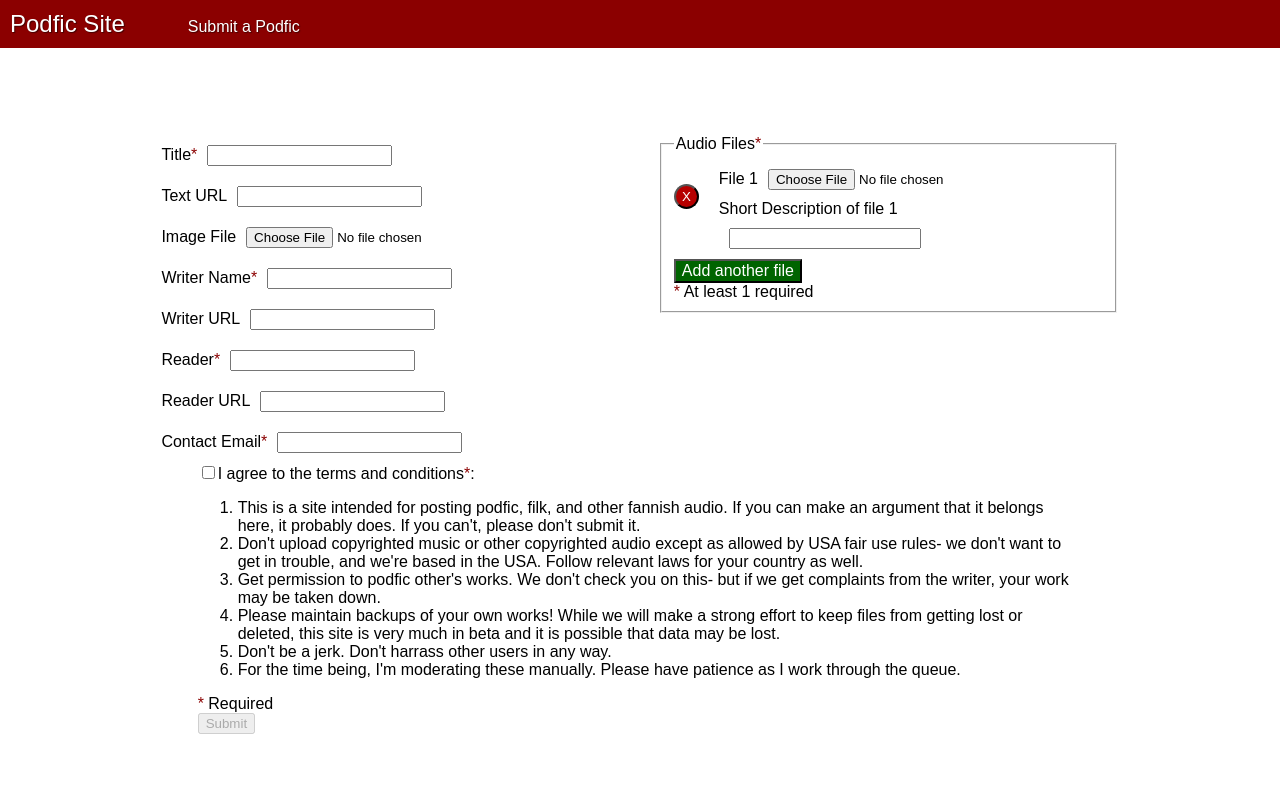
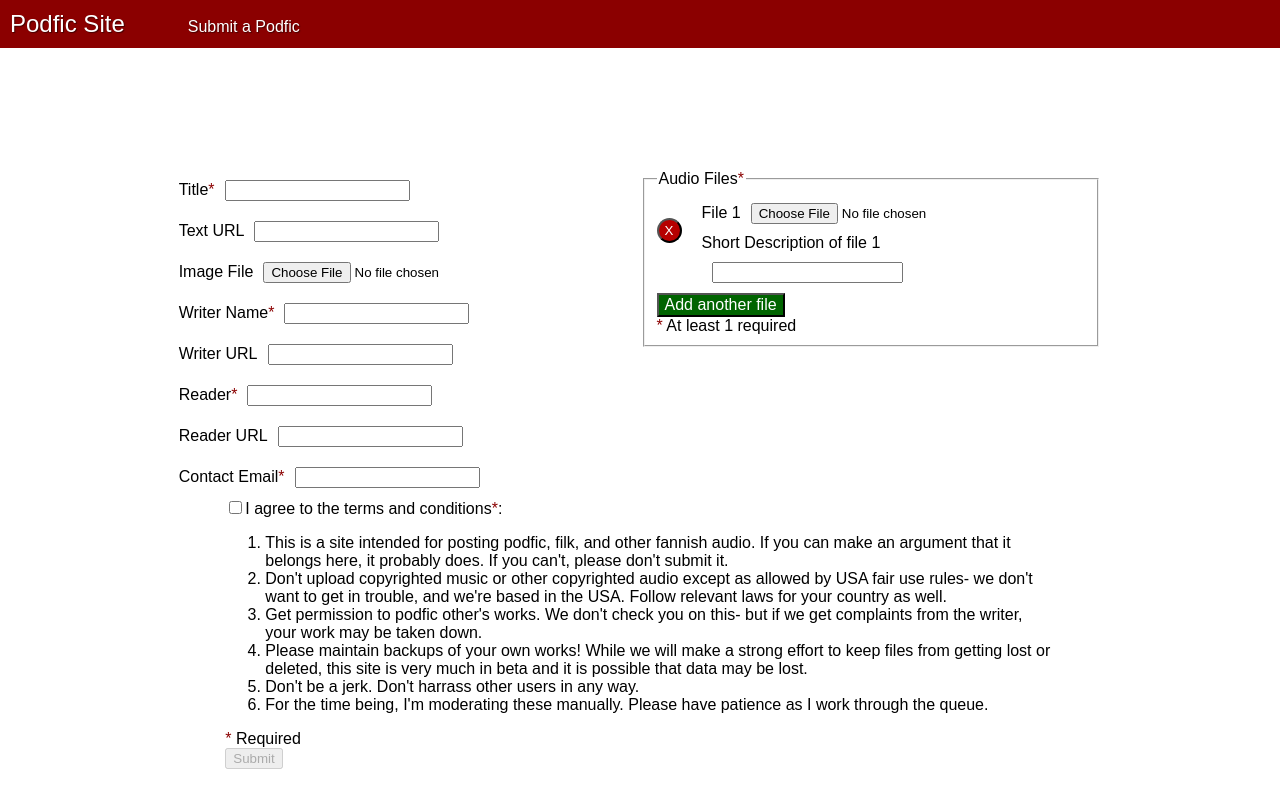
Before and after one commit to tessmonical/podfic-site, a React (Create React App) app in the folder frontend/podfic-site/: page /submit in a window 1280 px wide. Shown: the top 808 px of the page. Built offline with nearby package versions, Linux system fonts and the light colour scheme.

Commit message:
better css for tooltips

```diff
--- a/frontend/podfic-site/src/components/SubmitForm/submitform.css
+++ b/frontend/podfic-site/src/components/SubmitForm/submitform.css
@@ -8,7 +8,7 @@
 }
 
 .submit-form > form {
-    padding: 2%;
+    padding: 5%;
     display: flex;
     flex-wrap: wrap;
     justify-content: space-around;
@@ -66,13 +66,13 @@
 
 .tooltip:hover .tooltip-text {
     visibility: visible;
-    background-color: darkred;
+    background-color: rgba(139, 0, 0, 0.596);
     color: white;
     border: 1px solid black;
     top: -5%;
-    left: 105%;
+    left: -40%;
     padding: 5px;
-    width: fit-content;
+    width: 35%;
     box-shadow: 1px 1px 1px rgba(0,0,0,0.5);
     z-index: 2;
 }
```
